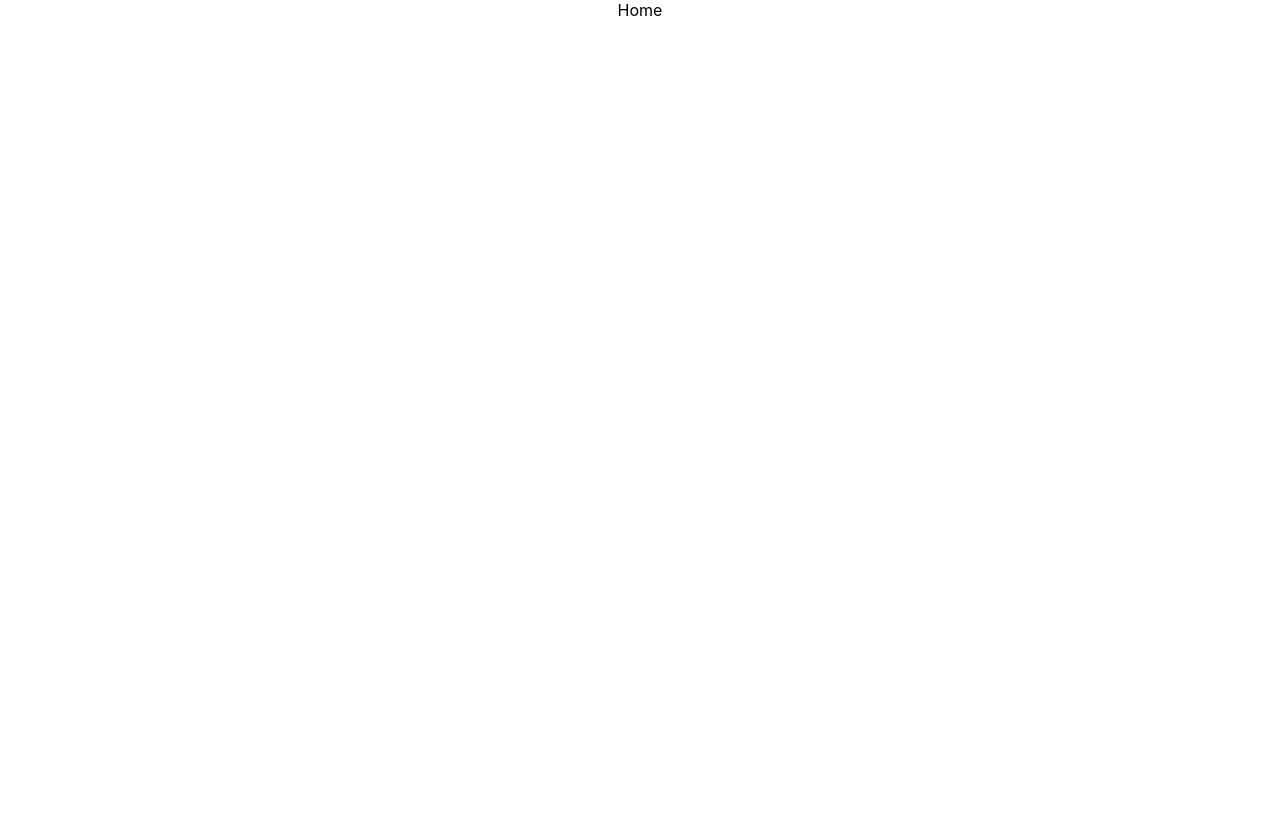
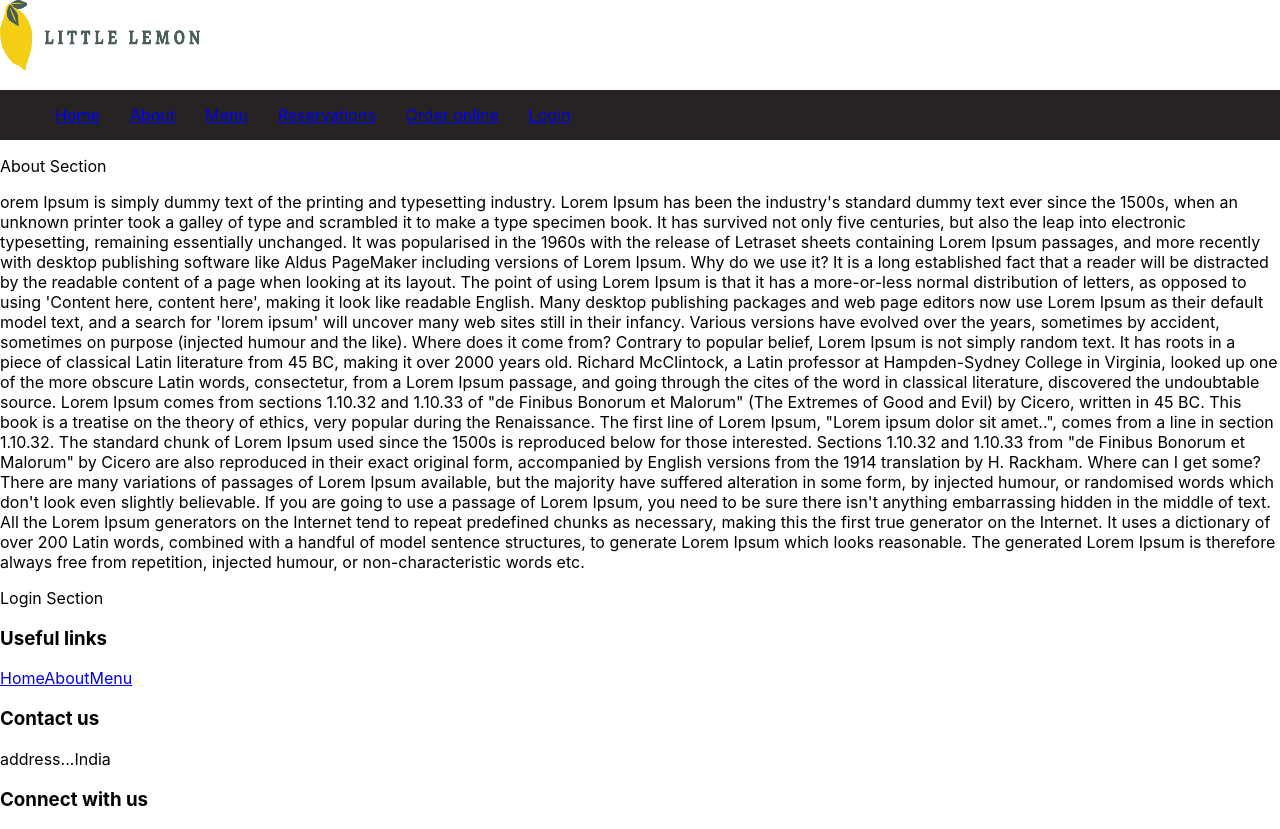
Before and after one commit to ismeet010/little-lemon-app, a React (Create React App) app: page / in a window 1280 px wide. Before the commit the page ends 800 px from the top, so only its background shows below. Built offline with nearby package versions, Linux system fonts and the light colour scheme.

Commit message:
basic components

```diff
--- a/src/App.js
+++ b/src/App.js
@@ -1,7 +1,18 @@
 import './App.css';
+import Header from './components/Header';
+import Nav from './components/Nav'
+import Main from './components/Main';
+import Footer from './components/Footer';
 
 function App() {
-  return <div className="App">Home</div>;
+  return (
+    <>
+      <Header />
+      <Nav />
+      <Main />
+      <Footer />
+    </>
+  );
 }
 
 export default App;
--- /dev/null
+++ b/src/components/Footer.js
@@ -0,0 +1,24 @@
+
+
+function Footer() {
+  return (
+    <footer class="footer">
+      <div class="col-1">
+        <h3>Useful links</h3>
+        <a href="#">Home</a>
+        <a href="#about">About</a>
+        <a href="#menu">Menu</a>
+      </div>
+      <div class="col-2">
+        <h3>Contact us</h3>
+        <p>address...India</p>
+      </div>
+      <div class="col-3">
+        <h3>Connect with us</h3>
+        <p></p>
+      </div>
+    </footer>
+  );
+}
+
+export default Footer;
--- /dev/null
+++ b/src/components/Header.js
@@ -0,0 +1,11 @@
+import logo from "../assets/logo.png";
+
+function Header() {
+  return (
+    <header>
+      <img src={logo} alt="logo" width={"200px"} height={"70px"}></img>
+    </header>
+  );
+}
+
+export default Header;
--- /dev/null
+++ b/src/components/Main.js
@@ -0,0 +1,67 @@
+
+
+function Main() {
+  return (
+    <>
+      <main>
+        <div id="about">
+          About Section
+          <p>
+            orem Ipsum is simply dummy text of the printing and typesetting
+            industry. Lorem Ipsum has been the industry's standard dummy text
+            ever since the 1500s, when an unknown printer took a galley of type
+            and scrambled it to make a type specimen book. It has survived not
+            only five centuries, but also the leap into electronic typesetting,
+            remaining essentially unchanged. It was popularised in the 1960s
+            with the release of Letraset sheets containing Lorem Ipsum passages,
+            and more recently with desktop publishing software like Aldus
+            PageMaker including versions of Lorem Ipsum. Why do we use it? It is
+            a long established fact that a reader will be distracted by the
+            readable content of a page when looking at its layout. The point of
+            using Lorem Ipsum is that it has a more-or-less normal distribution
+            of letters, as opposed to using 'Content here, content here', making
+            it look like readable English. Many desktop publishing packages and
+            web page editors now use Lorem Ipsum as their default model text,
+            and a search for 'lorem ipsum' will uncover many web sites still in
+            their infancy. Various versions have evolved over the years,
+            sometimes by accident, sometimes on purpose (injected humour and the
+            like). Where does it come from? Contrary to popular belief, Lorem
+            Ipsum is not simply random text. It has roots in a piece of
+            classical Latin literature from 45 BC, making it over 2000 years
+            old. Richard McClintock, a Latin professor at Hampden-Sydney College
+            in Virginia, looked up one of the more obscure Latin words,
+            consectetur, from a Lorem Ipsum passage, and going through the cites
+            of the word in classical literature, discovered the undoubtable
+            source. Lorem Ipsum comes from sections 1.10.32 and 1.10.33 of "de
+            Finibus Bonorum et Malorum" (The Extremes of Good and Evil) by
+            Cicero, written in 45 BC. This book is a treatise on the theory of
+            ethics, very popular during the Renaissance. The first line of Lorem
+            Ipsum, "Lorem ipsum dolor sit amet..", comes from a line in section
+            1.10.32. The standard chunk of Lorem Ipsum used since the 1500s is
+            reproduced below for those interested. Sections 1.10.32 and 1.10.33
+            from "de Finibus Bonorum et Malorum" by Cicero are also reproduced
+            in their exact original form, accompanied by English versions from
+            the 1914 translation by H. Rackham. Where can I get some? There are
+            many variations of passages of Lorem Ipsum available, but the
+            majority have suffered alteration in some form, by injected humour,
+            or randomised words which don't look even slightly believable. If
+            you are going to use a passage of Lorem Ipsum, you need to be sure
+            there isn't anything embarrassing hidden in the middle of text. All
+            the Lorem Ipsum generators on the Internet tend to repeat predefined
+            chunks as necessary, making this the first true generator on the
+            Internet. It uses a dictionary of over 200 Latin words, combined
+            with a handful of model sentence structures, to generate Lorem Ipsum
+            which looks reasonable. The generated Lorem Ipsum is therefore
+            always free from repetition, injected humour, or non-characteristic
+            words etc.
+          </p>
+        </div>
+
+        <div id="login">
+          Login Section
+        </div>
+      </main>
+    </>
+  );}
+
+export default Main;
--- /dev/null
+++ b/src/components/Nav.js
@@ -0,0 +1,30 @@
+import "../nav.css";
+
+function Nav() {
+  return (
+    <nav>
+      <ul class="menu">
+        <li>
+          <a href="#">Home</a>
+        </li>
+        <li>
+          <a href="#about">About</a>
+        </li>
+        <li>
+          <a href="#menu">Menu</a>
+        </li>
+        <li>
+          <a href="#reservations">Reservations</a>
+        </li>
+        <li>
+          <a href="#order">Order online</a>
+        </li>
+        <li>
+          <a href="#login">Login</a>
+        </li>
+      </ul>
+    </nav>
+  );
+}
+
+export default Nav;
--- /dev/null
+++ b/src/footer.css
@@ -0,0 +1,25 @@
+*{
+    box-sizing: border-box;
+}
+
+
+.footer{
+    margin-top: 150px;
+    width:100%;
+    padding: 100px 15%;
+    display: flex;
+    color: white;
+    background-color: rgb(36, 32, 32);
+}
+.footer div{
+    text-align:center;
+}
+/*
+.col-2{
+    flex-grow:2;
+}
+div h3{
+    font-weight: 300;
+    margin-bottom: 10px;
+    letter-spacing: 1px;
+} */
--- /dev/null
+++ b/src/nav.css
@@ -0,0 +1,18 @@
+ul{
+    text-decoration: none;
+    list-style-type: none;
+    display: flex;
+    background-color: rgb(40, 35, 35);
+}
+
+ul li{
+    padding: 10px;
+    margin: 5px;
+    color: white;
+}
+
+@media screen and (max-width: 480px) {
+  ul {
+    flex-direction: column;
+  }
+}
```
Also changed, not shown: src/assets/logo.png (added).
